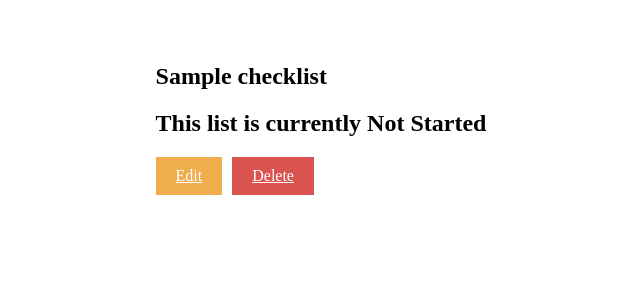
After one commit to SscottK/tasker, a Django app: page /checklists/1/ in a window 1280 px wide. The commit adds this page. Shown: the top 300 px of the page, without its empty margins (319-959 px from the left). Run offline with Django 4.2, Linux system fonts and the light colour scheme; tables that the repository leaves empty hold one stand-in row (values such as "Sample post").

Commit message:
view a checklist done

```diff
--- /dev/null
+++ b/tasker_main_app/static/css/checklists/checklist-detail.css
@@ -0,0 +1,34 @@
+/* checklist-detail.css */
+.checklist-container {
+    padding: 35px 30px;
+    display: flex;
+    flex-direction: column;
+    align-items: center;
+    justify-content: center;
+}
+
+.checklist-actions {
+    margin-top: 20px;
+    display: flex;
+    gap: 10px;
+}
+
+.btn {
+    padding: 10px 20px;
+    border: none;
+    cursor: pointer;
+}
+
+.btn.warn {
+    background-color: #f0ad4e;
+    color: white;
+}
+
+.btn.danger {
+    background-color: #d9534f;
+    color: white;
+}
+
+.btn:hover {
+    opacity: 0.8;
+}
--- /dev/null
+++ b/tasker_main_app/templates/checklists/detail.html
@@ -0,0 +1,19 @@
+{% load static %}
+{% block head %}
+<link rel="stylesheet" href="{% static 'css/checklists/checklist-detail.css' %}" />
+{% endblock %}
+<section class="checklist-container">
+  <div class="checklist-details">
+    {% if checklist %}
+    <h1>{{ checklist.list_name }}</h1>
+    <h2>This list is currently {{ checklist.get_status_display }}</h2>
+
+    <div class="checklist-actions">
+        <a href="{% url 'checklist-update' checklist.id %}" class="btn warn">Edit</a>
+        <a href="{% url 'checklist-delete' checklist.id %}" class="btn danger">Delete</a>
+    </div>
+      {% else %}
+        <p>No checklist found.</p>
+        {% endif %}
+  </div>
+</section>
--- a/tasker_main_app/templates/checklists/index.html
+++ b/tasker_main_app/templates/checklists/index.html
@@ -12,9 +12,10 @@
 
 
 
+
 <ul>
     {% for checklist in checklists %}
-        <li> Owner: {{ checklist.owner }} - {{ checklist.list_name }} - Status: {{ checklist.get_status_display }}</li>
+        <li> Owner: {{ checklist.owner }} - {{ checklist.list_name }} - Status: {{ checklist.get_status_display }} - Id: {{ checklist.id }}</li>
     {% empty %}
         <li>No checklists available.</li>
     {% endfor %}
--- a/tasker_main_app/urls.py
+++ b/tasker_main_app/urls.py
@@ -3,7 +3,11 @@ from . import views
 from .views import ChecklistCreate
 
 urlpatterns = [
-    path('', views.home, name='home'),
+    path('', views.home, name='welcome'),
     path('checklists/create/', views.ChecklistCreate.as_view(), name='checklist-create'),
     path('checklists/', views.checklist_index, name='checklist-index'),
+    path('checklists/<int:checklist_id>/', views.checklist_detail, name='checklist-detail'),
+    path('checklists/<int:pk>/update/', views.ChecklistUpdate.as_view(), name='checklist-update'),
+    path('checklists/<int:pk>/delete/', views.ChecklistDelete.as_view(), name='checklist-delete'),
+
 ]
--- a/tasker_main_app/views.py
+++ b/tasker_main_app/views.py
@@ -1,22 +1,43 @@
-from django.shortcuts import render
+from django.shortcuts import render, get_object_or_404
 from django.http import HttpResponse
-from django.views.generic.edit import CreateView
+from django.views.generic.edit import CreateView, UpdateView, DeleteView
 from .models import Checklist
 from .forms import ChecklistForm
 
 # Create your views here.
 
 def home(request):
-    return HttpResponse('<h1>Home Page</h1>')
+    return render(request, 'welcome.html')
 
+#checklist create view
 class ChecklistCreate(CreateView):
     model = Checklist
     form_class = ChecklistForm
     template_name = 'main_app/checklist_form.html'
-    success_url = '/checklists/'
+    success_url = '/checklists/checklist_id'
 
-
+#view of all checklists
 def checklist_index(request):
     checklists = Checklist.objects.all()
 
     return render(request, 'checklists/index.html', {'checklists': checklists})
+
+
+#view of one checklist
+def checklist_detail(request, checklist_id):
+    checklist = get_object_or_404(Checklist, id=checklist_id)
+
+    return render(request, 'checklists/detail.html', {
+        'checklist': checklist,
+    })
+
+
+#edit checklist
+class ChecklistUpdate(UpdateView):
+    model = Checklist
+    fields = ['list_name', 'status']
+
+#delete checklist
+class ChecklistDelete(DeleteView):
+    model = Checklist
+    success_url = '/checklists/'
```
Also changed, not shown: tasker_main_app/templates/main_app/checklist_confirm_delete.html (added, +16 -0 lines).
